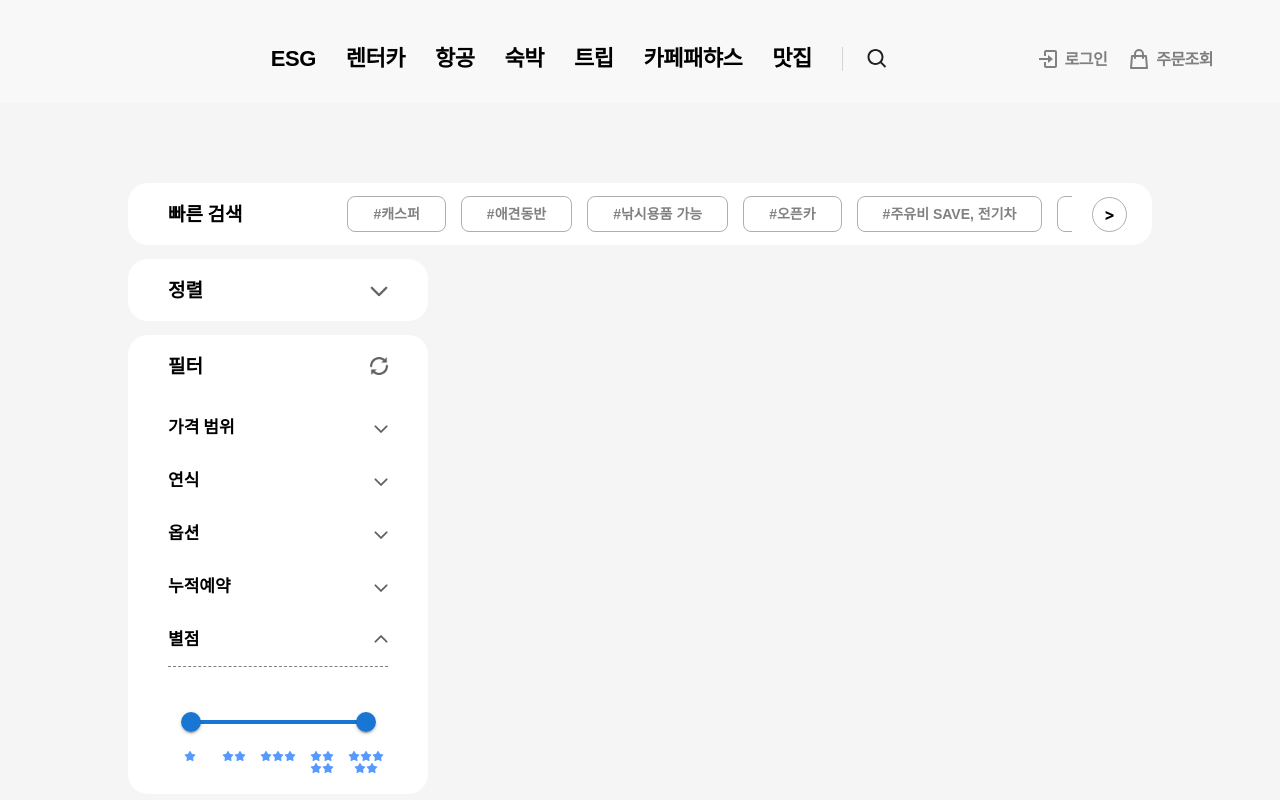
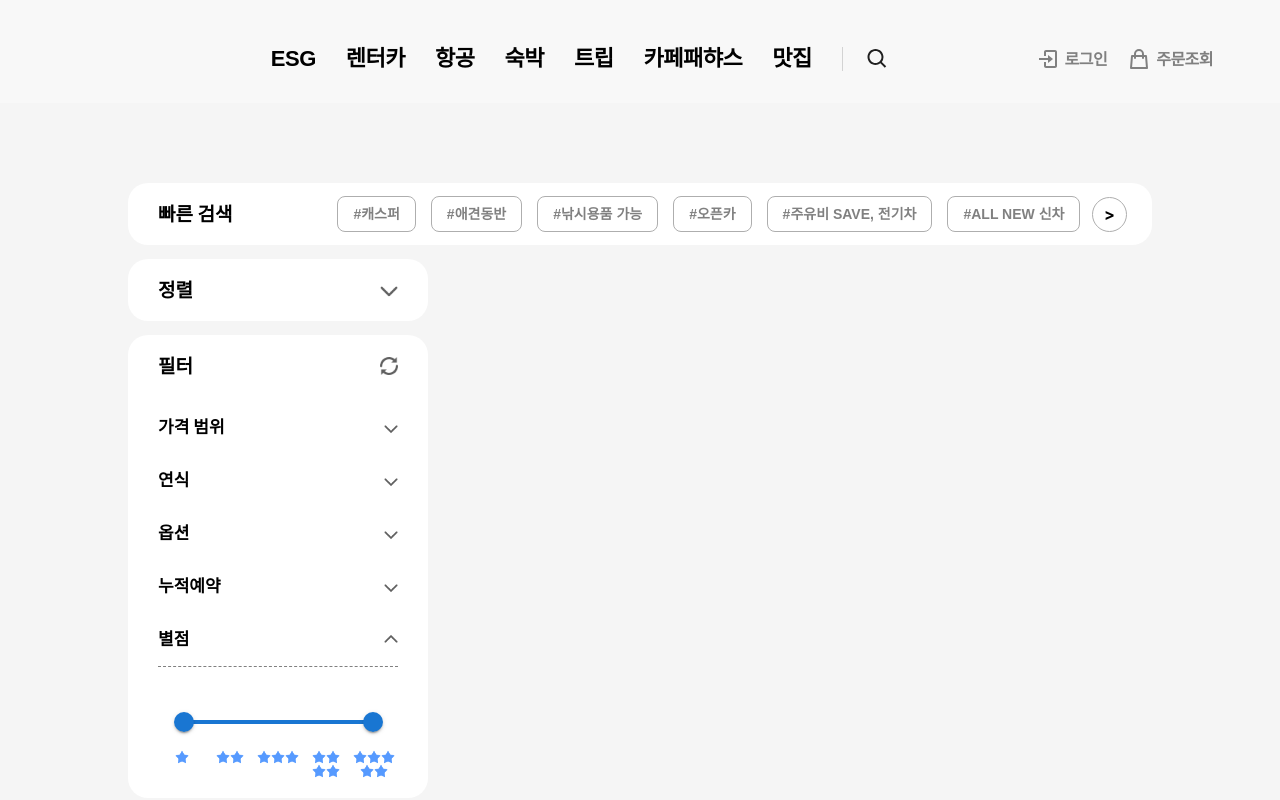
Before and after one commit to wecode-bootcamp-korea/justcode-6-2nd-team5-front, a React (Create React App) app: page /rentcar in a window 1280 px wide. Both pictures are taken after a click on the element 381 px from the left and 639 px from the top of the page. Shown: the top 800 px of the page. Built offline with nearby package versions, Linux system fonts and the light colour scheme; a web font is replaced by a local one.

Commit message:
[Refactor] side filter bar 화면 비율 줄였을 때 깨지는 UI CSS 수정

```diff
--- a/src/components/SearchTagBox/SearchTagBox.js
+++ b/src/components/SearchTagBox/SearchTagBox.js
@@ -60,7 +60,7 @@ function SearchTagBox(props) {
         .offsetWidth;
 
     // next 버튼의 렌더링 조건 설정 (tag-list 의 너비와 버튼 슬라이드의 최대움직임값은 반비례 관계)
-    setSlideCondition(1500000 / tagListWidth);
+    setSlideCondition(400000 / tagListWidth);
 
     if (tagListSlide > -slideCondition) setTagListSlide((prev) => prev - 200);
   };
--- a/src/components/SearchTagBox/SearchTagBox.scss
+++ b/src/components/SearchTagBox/SearchTagBox.scss
@@ -26,7 +26,7 @@
         font-size: var(--font-size-tag);
         font-weight: bold;
         margin-left: 15px;
-        padding: 10px 25px;
+        padding: 10px 15px;
         background-color: #fff;
         border: 1px solid var(--color-gray);
         border-radius: 8px;
--- a/src/components/SideFilterBar/FilterBar/PointList/PointList.js
+++ b/src/components/SideFilterBar/FilterBar/PointList/PointList.js
@@ -24,7 +24,7 @@ function PointList(props) {
     <ul className="dep3">
       <li className="point-filter"></li>
       <div className="point-slider">
-        <Box sx={{ width: 175 }}>
+        <Box sx={{ width: 189 }}>
           <Slider
             getAriaLabel={() => "range"}
             value={hotelPointValue}
--- a/src/components/SideFilterBar/FilterBar/PointList/Stars/Stars.scss
+++ b/src/components/SideFilterBar/FilterBar/PointList/Stars/Stars.scss
@@ -1,5 +1,8 @@
 .stars-wrap {
   display: flex;
+  margin-left: auto;
+  margin-right: auto;
+  min-width: 240px;
   margin-bottom: 10px;
   .star-box,
   .star-box-4 {
@@ -14,8 +17,8 @@
   }
 
   .star {
-    width: 12px;
-    height: 12px;
+    width: 14px;
+    height: 14px;
     background-image: url("../../../../../assets/images/star-icon.png");
     background-size: cover;
   }
--- a/src/components/SideFilterBar/FilterBar/SlideList/SlideList.scss
+++ b/src/components/SideFilterBar/FilterBar/SlideList/SlideList.scss
@@ -2,7 +2,7 @@
   display: flex;
   flex-direction: column;
   padding: 30px 0;
-  margin-top: 5px;
+  margin-top: 10px;
 
   .text-wrap {
     display: flex;
--- a/src/components/SideFilterBar/SideFilterBar.js
+++ b/src/components/SideFilterBar/SideFilterBar.js
@@ -1,4 +1,4 @@
-import { useCallback, useEffect, useState } from "react";
+import { useEffect, useState } from "react";
 import "./SideFilterBar.scss";
 import SortOrderBar from "./SortOrderBar/SortOrderBar";
 import FilterBar from "./FilterBar/FilterBar";
--- a/src/components/SideFilterBar/SortOrderBar/SortOrderBar.scss
+++ b/src/components/SideFilterBar/SortOrderBar/SortOrderBar.scss
@@ -7,8 +7,8 @@
 
       .right-icon-off,
       .right-icon-on {
-        width: var(--icon-check-box);
-        height: var(--icon-check-box);
+        width: var(--icon-size-big);
+        height: var(--icon-size-big);
       }
 
       .right-icon-off {
--- a/src/styles/common.scss
+++ b/src/styles/common.scss
@@ -78,7 +78,7 @@
 }
 
 .product-bar {
-  padding: 10px 40px;
+  padding: 10px 30px;
   border-radius: 20px;
   background-color: #fff;
   margin-bottom: 14px;
```
